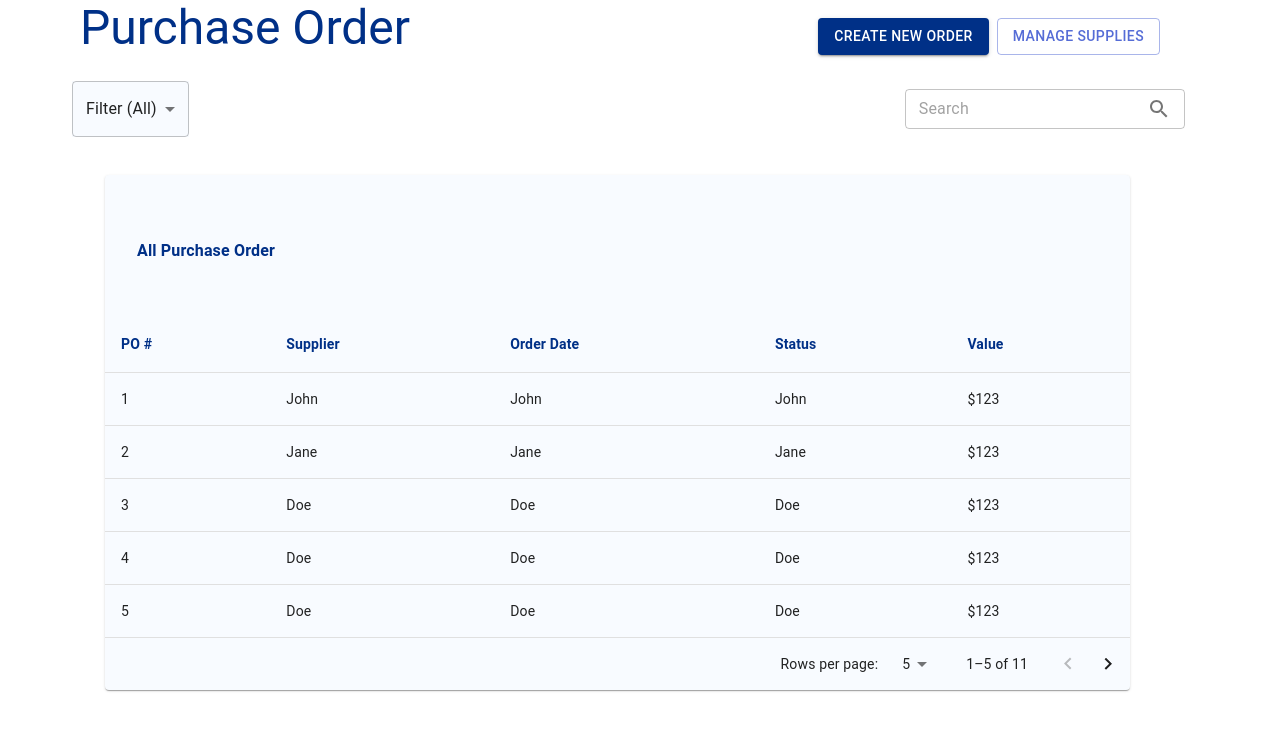
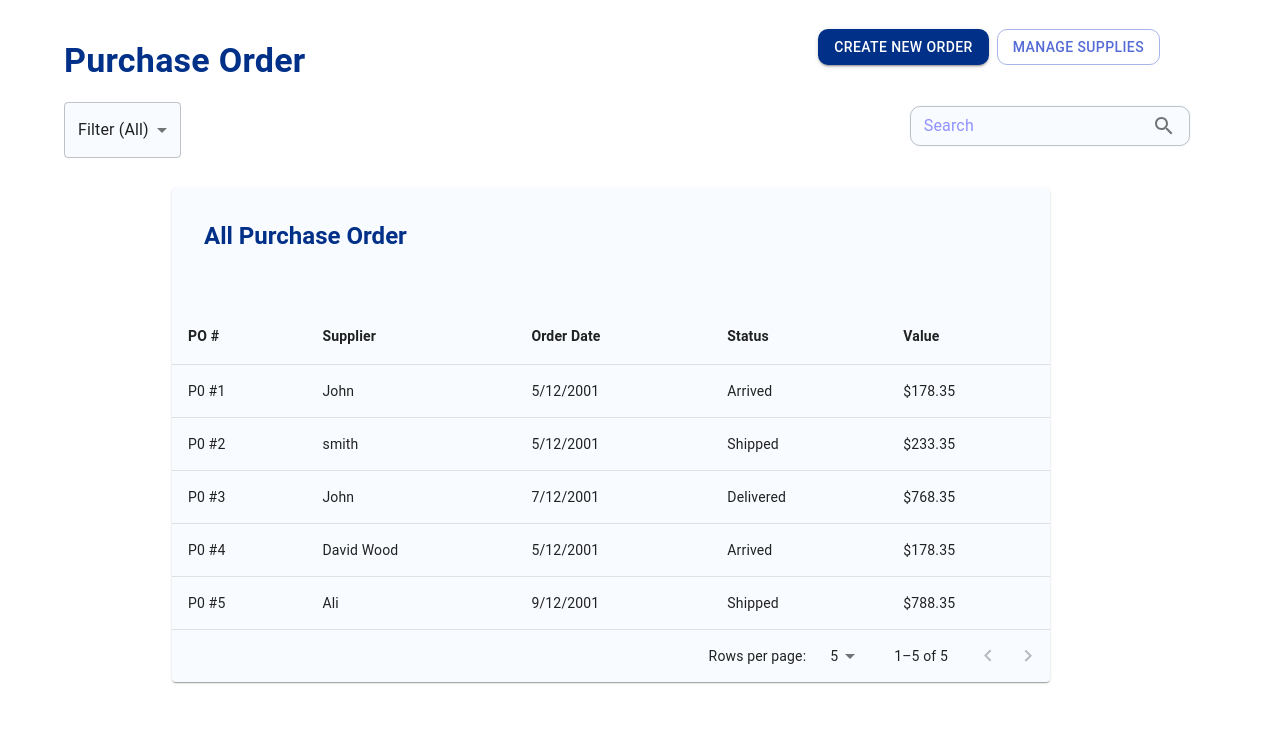
Before and after one commit to moizbroad/PurchaseOrder, a React (Create React App) app: page / in a window 1280 px wide. Shown: the top 730 px of the page. Built offline with nearby package versions, Linux system fonts and the light colour scheme.

Commit message:
Dynamic Table

```diff
--- a/src/App.css
+++ b/src/App.css
@@ -15,6 +15,6 @@
   border: 1x solid #888;
 }
 
-.read-the-docs{
-  color:#888;
+.custom-button {
+  border-radius: 10px; /* Adjust the value as needed */
 }
--- a/src/Component/Purchase/Create/OrderDetails.jsx
+++ b/src/Component/Purchase/Create/OrderDetails.jsx
@@ -3,7 +3,7 @@ import { Container, Box, TextField, Typography, Button, Switch } from '@mui/mate
 import SummaryDetail from '../Summary/SummaryDetail';
 
 const OrderDetails = (props) => {
-      const {handleButtonClick} = props
+    const { handleButtonClick } = props
     const [checked, setChecked] = useState(false);
     const [showSummary, setShowSummary] = useState(false);
 
@@ -18,51 +18,95 @@ const OrderDetails = (props) => {
     return (
         <Container>
             <Box sx={{ width: '100%', maxWidth: 500, color: '#003087', marginLeft: 0, marginTop: 2 }}>
-                <Typography variant="h5" gutterBottom sx={{ color: '#003087'}}>
+                <Typography variant="h5" gutterBottom sx={{ color: '#003087' }}>
                     Create Details
                 </Typography>
             </Box>
 
             {showSummary ? (
-                <SummaryDetail />
+                <SummaryDetail handleButtonClick={handleButtonClick} />
             ) : (
                 <>
-                    <div style={{ display: 'flex' }}>
+                    <div style={{ display: 'flex' , borderRadius: '10px'}}>
                         <div>
                             <TextField
+
+
+
                                 id="outlined-multiline-static"
                                 label="Add Notes"
                                 multiline
-                                rows={5}
+                                rows={7}
                                 defaultValue="Default Value"
-                                style={{ width: '600px' }}
+                                style={{ width: '600px', borderRadius: '10px', }}
+
                                 variant="outlined"
+
+
                             />
                         </div>
-                        <div style={{ display: 'flex', paddingLeft: '20' }}>
-                            <div style={{ marginRight: '200px' }}>
-                                <Typography variant="body" gutterBottom paddingLeft={3}>
+
+                        <div style={{
+                            display: 'column', paddingLeft: 22,
+                            width: 500,
+                        }}>
+
+                            <div style={{
+                                marginLeft:3 , display: 'flex',
+
+                                alignItems: 'center'
+                             }}>
+                                <Typography variant="body" gutterBottom style={{}}>
                                     Add Default Shipping Address
                                 </Typography>
-                            </div>
-                            <div>
+
+                                <div style={{ marginLeft: 180 }}>
                                     <Switch
                                         checked={checked}
                                         onChange={handleChange}
                                         color="primary"
                                     />
-                            </div>
+
                                 </div>
                              </div>
 
-                    <div style={{ display: 'flex', justifyContent: 'flex-end' }}>
-                        <Button variant="outlined">Save Draft</Button>
-                        <div style={{ marginLeft: '8px' }}>
-                            <Button variant="contained" onClick={()=>handleButtonClick('orderSummary')}>
+                             <div style={{ display: 'coloum', marginTop: 2 }}>
+                                <TextField
+                                    id="outlined-multiline-static"
+                                    label="Add Notes"
+                                    multiline
+                                    rows={3}
+                                    defaultValue="Default Value"
+                                    style={{ width: '550px' }}
+                                    variant="outlined"
+                                />
+                            </div>
+
+                            <div style={{ display: 'flex',  marginTop: 12, width: '100%' , marginBottom:45}}>
+                                <div style={{ flex: 1, margin: '0 4px' }}>
+
+                                    <Button variant="outlined" fullWidth  sx={{borderRadius: '10px'}}>
+                                        Save Draft
+                                    </Button>
+                                </div>
+                                <div style={{ flex: 1, margin: '0 4px' }}>
+
+                                    <Button variant="contained" onClick={() => handleButtonClick('orderSummary')} fullWidth  sx={{borderRadius: '10px'}}>
                                         Proceed to Summary
                                     </Button>
                                 </div>
                             </div>
+
+
+                        </div>
+
+
+                    </div>
+
+
+
+
+
                 </>
             )}
         </Container>
--- a/src/Component/Purchase/Create/OrderHeader.jsx
+++ b/src/Component/Purchase/Create/OrderHeader.jsx
@@ -1,8 +1,8 @@
 import React, { useState } from 'react'
 import { Container, Box, TextField, Typography, IconButton, } from '@mui/material'
 import KeyboardBackspaceIcon from '@mui/icons-material/KeyboardBackspace';
-import { Navigator } from 'react-router-dom';
-import PurchaseOrder from '../../../Pages/PurchaseOrder';
+//import { Navigator } from 'react-router-dom';
+//import PurchaseOrder from '../../../Pages/PurchaseOrder';
 
 
 
@@ -17,12 +17,12 @@ const OrderHeader = (props) => {
     <Container>
 
       <Box sx={{ width: '100%', color: '#003087', marginTop: 4, display: 'flex', justifyContent: 'flex-start', alignItems: 'center' }} >
-        <div>
-          <IconButton onClick={handleIconClick}>
+        <div >
+          <IconButton onClick={handleIconClick} style={{color: '#003087'}}>
             <KeyboardBackspaceIcon />
           </IconButton>
         </div>
-        <Typography variant="h4" gutterBottom sx={{ color: '#003087', paddingLeft: 2 }}>
+        <Typography variant="h4" gutterBottom sx={{ color: '#003087', paddingLeft: 2 ,fontWeight: 'bold'}}>
           Create Order
         </Typography>
       </Box>
--- a/src/Component/Purchase/CustomTable.jsx
+++ b/src/Component/Purchase/CustomTable.jsx
@@ -5,18 +5,76 @@ import { TableContainer, Table, TableHead, TableBody, TableRow, TableCell, Table
 
 const CustomTable = () => {
   const data = [
-    { id: 1, name: 'John', value: '$123' },
-    { id: 2, name: 'Jane', value: '$123' },
-    { id: 3, name: 'Doe', value: '$123' },
-    { id: 4, name: 'Doe', value: '$123' },
-    { id: 5, name: ' Doe', value: '$123' },
-    { id: 6, name: ' Doe', value: '$123' },
-    { id: 7, name: ' Doe', value: '$123' },
-    { id: 8, name: ' Doe', value: '$123' },
-    { id: 9, name: ' Doe', value: '$123' },
-    { id: 10, name: ' Doe', value: '$123' },
-    { id: 11, name: ' Doe', value: '$123' },
-    // ... more data ...
+    { id: 1,
+      Title: 'P0 #1',
+      supplier: 'John',
+      OrderDate: '5/12/2001',
+      Status: 'Arrived' ,
+      value: '$178.35'
+    },
+    { id: 2,
+      Title: 'P0 #2',
+      supplier: 'smith',
+      OrderDate: '5/12/2001',
+      Status: 'Shipped' ,
+      value: '$233.35'
+    },
+    { id: 3,
+      Title: 'P0 #3',
+      supplier: 'John',
+      OrderDate: '7/12/2001',
+      Status: 'Delivered' ,
+      value: '$768.35'
+    },
+    { id: 4,
+      Title: 'P0 #4',
+      supplier: 'David Wood',
+      OrderDate: '5/12/2001',
+      Status: 'Arrived' ,
+      value: '$178.35'
+    },
+    { id: 5,
+      Title: 'P0 #5',
+      supplier: 'Ali',
+      OrderDate: '9/12/2001',
+      Status: 'Shipped ' ,
+      value: '$788.35'
+    },
+    // { id: 6,
+    //   Title: 'P0 #6',
+    //   supplier: 'Moiz Khan',
+    //   OrderDate: '12/12/2001',
+    //   Status: 'In Transit' ,
+    //   value: '$228.35'
+    // },
+    // { id: 7,
+    //   Title: 'P0 #7',
+    //   supplier: 'Jamshad',
+    //   OrderDate: '9/12/2001',
+    //   Status: 'Arrived' ,
+    //   value: '$222.35'
+    // },
+    // { id: 8,
+    //   Title: 'P0 #8',
+    //   supplier: 'Jamshad',
+    //   OrderDate: '9/12/2001',
+    //   Status: 'Arrived' ,
+    //   value: '$222.35'
+    // },
+    // { id: 9,
+    //   Title: 'P0 #9',
+    //   supplier: 'Jamshad',
+    //   OrderDate: '9/12/2001',
+    //   Status: 'Arrived' ,
+    //   value: '$222.35'
+    // },
+    // { id: 10,
+    //   Title: 'P0 #10',
+    //   supplier: 'Jamshad',
+    //   OrderDate: '9/12/2001',
+    //   Status: 'Arrived' ,
+    //   value: '$222.35'
+    // },
   ];
 
   // Step 1: Define the number of rows per page options
@@ -41,21 +99,22 @@ const CustomTable = () => {
   const emptyRows = rowsPerPage - Math.min(rowsPerPage, data.length - page * rowsPerPage);
 
   return (
-    <Box sx={{ padding: '30px 150px 87px 105px' }}  >
-      <TableContainer component={Paper} sx={{ backgroundColor: '#F8FBFF', paddingTop: 8 }}   >
 
-        <Typography varient='h3' gutterBottom sx={{ paddingLeft: 4, color: '#003087', paddingBottom: 6, fontWeight: 'bold'  }} >
+    <Box sx={{ padding: '30px 230px 87px 172px' }}  >
+      <TableContainer component={Paper} sx={{ backgroundColor: '#F8FBFF', paddingTop: 4 }}  >
+
+        <Typography variant="h5" gutterBottom sx={{ paddingLeft: 4, color: '#003087', paddingBottom: 6, fontWeight: 'bold'  }} >
           All Purchase Order
         </Typography>
         <Table aria-label="simple table" >
           {/* Table header */}
           <TableHead   >
             <TableRow style={{paddingTop:'80'}}>
-              <TableCell style={{ fontWeight: 'bold', color: '#003087', }}>PO #</TableCell>
-              <TableCell style={{ fontWeight: 'bold', color: '#003087' }}>Supplier</TableCell>
-              <TableCell style={{ fontWeight: 'bold', color: '#003087' }}>Order Date</TableCell>
-              <TableCell style={{ fontWeight: 'bold', color: '#003087' }}>Status</TableCell>
-              <TableCell style={{ fontWeight: 'bold', color: '#003087' }}>Value</TableCell>
+              <TableCell style={{ fontWeight: 'bold'  }}>PO #</TableCell>
+              <TableCell style={{ fontWeight: 'bold'  }}>Supplier</TableCell>
+              <TableCell style={{ fontWeight: 'bold'  }}>Order Date</TableCell>
+              <TableCell style={{ fontWeight: 'bold' }}>Status</TableCell>
+              <TableCell style={{ fontWeight: 'bold'  }}>Value</TableCell>
             </TableRow>
           </TableHead>
 
@@ -66,10 +125,10 @@ const CustomTable = () => {
               : data
             ).map((row) => (
               <TableRow key={row.id}>
-                <TableCell>{row.id}</TableCell>
-                <TableCell>{row.name}</TableCell>
-                <TableCell>{row.name}</TableCell>
-                <TableCell>{row.name}</TableCell>
+                <TableCell>{row.Title}</TableCell>
+                <TableCell>{row.supplier}</TableCell>
+                <TableCell>{row.OrderDate}</TableCell>
+                <TableCell>{row.Status}</TableCell>
                 <TableCell>{row.value}</TableCell>
 
               </TableRow>
--- a/src/Component/Purchase/Header.jsx
+++ b/src/Component/Purchase/Header.jsx
@@ -2,22 +2,22 @@ import React from 'react'
 import Box from '@mui/material/Box';
 import Typography from '@mui/material/Typography';
 import Container from '@mui/material/Container';
-
-//import Container from '@mui/material/Typography';
-import { Button ,Grid} from '@mui/material';
+import { Button, Grid } from '@mui/material';
 import MenuItem from '@mui/material/MenuItem';
 import FormControl from '@mui/material/FormControl';
 import Select from '@mui/material/Select';
 import TextField from '@mui/material/TextField';
 import InputAdornment from '@mui/material/InputAdornment';
 import SearchIcon from '@mui/icons-material/Search';
-//import { useHistory } from 'react-router-dom';
-//import { findAllByTestId } from '@testing-library/react';
 import { useNavigate } from "react-router-dom";
 
 
+
+
 const Header = (props) => {
-    const {handleButtonClick} = props
+    const { handleButtonClick } = props
+
+    // main navigation
     const navigate = useNavigate();
     function handleClick() {
         navigate("/CreateOrder");
@@ -37,19 +37,33 @@ const Header = (props) => {
     // paddingLeft={12}  paddingRight={12}
 
     return (
+
         <Container>
+
             <Box  >
                 <Grid container alignItems="center">
-            <Grid item xs={12} sm={6}>
-                <Typography variant="h3" gutterBottom sx={{ color: '#003087' }} paddingLeft={2}>
+                    <Grid item xs={12} sm={6} mt={5}>
+                        <Typography variant="h4" gutterBottom sx={{ color: '#003087', fontWeight: 'bold' }} paddingLeft={0}>
                             Purchase Order
                         </Typography>
                     </Grid>
                     <Grid item xs={12} sm={6} >
+
                         <Box display="flex" justifyContent="flex-end" gap={1} marginRight={7}>
+
                             <Button variant="contained"
-                    onClick={()=>handleButtonClick('createOrder')} sx={{ backgroundColor: '#003087', color: 'white' }}>Create New Order</Button>
-                    <Button variant="outlined">Manage Supplies</Button>
+                                onClick={() => handleButtonClick('createOrder')}
+                                sx={{ backgroundColor: '#003087', color: 'white', borderRadius: '10px' }}>
+                                Create New Order
+                            </Button>
+
+                            <Button variant="outlined" className="custom-button" sx={{
+      borderRadius: '10px', // Adjust the border radius as needed
+    }}>
+
+                                Manage Supplies
+
+                            </Button>
                         </Box>
                     </Grid>
                 </Grid>
@@ -59,7 +73,7 @@ const Header = (props) => {
 
                     {'center'} paddingLeft={0} gap={1}  >
 
-                    <FormControl sx={{ m: 1, backgroundColor: '#F8FBFF', }}>
+                    <FormControl sx={{ mt: 1, backgroundColor: '#F8FBFF', }}>
                         <Select
                             value={age}
                             onChange={handleChange}
@@ -78,8 +92,9 @@ const Header = (props) => {
 
 
 
-                    <div style={{ marginLeft: 700 }}>
+                    <div style={{ marginLeft: 720 }}>
                         <TextField
+
                             variant="outlined"
                             placeholder="Search"
                             size="small"
@@ -89,10 +104,12 @@ const Header = (props) => {
                                         <SearchIcon />
                                     </InputAdornment>
                                 ),
+                                sx: { borderRadius: '10px', color: 'blue', backgroundColor: '#F8FBFF', border: '1px solid #F8FBFF' }
                             }}
-                            sx={{ borderRadius: '50px' }} // Apply the border radius directly here
+
                         />
                     </div>
+
 
 
                 </Box>
@@ -102,6 +119,7 @@ const Header = (props) => {
 
 
         </Container>
+
     )
 }
 
--- a/src/Pages/AllOrder.jsx
+++ b/src/Pages/AllOrder.jsx
@@ -7,9 +7,11 @@ const AllOrder = () => {
   const [activeComponent, setActiveComponent] = useState('purchaseOrder');
 
   const handleButtonClick = (componentName ) => {
+
     setActiveComponent(componentName);
   };
-  const [ selectedRows  , setSelectedRows] = useState([]);
+ const [ selectedRows  , setSelectedRows] = useState([]);
+ // const [selectedRowsData, setSelectedRowsData] = useState([]);
 
   const handleCreateNewOrderClick = () => {
     // This function is called from PurchaseOrder
@@ -32,7 +34,10 @@ const AllOrder = () => {
          />)}
 
         {activeComponent === 'orderSummary' && (<OrderSummary handleButtonClick={handleButtonClick}
-        selectedRows={selectedRows} />)}
+
+        selectedRows={selectedRows}
+        setSelectedRows={setSelectedRows}
+        />)}
       </div>
     </div>
   );
--- a/src/Pages/OrderSummary.jsx
+++ b/src/Pages/OrderSummary.jsx
@@ -4,9 +4,13 @@ import SummaryDetail from '../Component/Purchase/Summary/SummaryDetail'
 const OrderSummary = (props) => {
   const {handleButtonClick} = props
   const {selectedRows} = props
+  const {setSelectedRows} = props
+  //const {selectedRowsData} = props
   return (
     <>
         <SummaryDetail handleButtonClick={handleButtonClick}
+        selectedRows={ selectedRows}
+        setSelectedRows={setSelectedRows}
         />
 
     </>
--- a/src/index.css
+++ b/src/index.css
@@ -12,3 +12,9 @@ code {
   font-family: source-code-pro, Menlo, Monaco, Consolas, 'Courier New',
     monospace;
 }
+/* styles.css */
+
+.custom-textfield {
+  border-radius: 50px;
+  /* Add any other custom styles you want for the TextField here */
+}
```
Also changed, not shown: src/Component/Purchase/Create/ProductTable.jsx (+86 -16 lines), src/Component/Purchase/Summary/SummaryDetail.jsx (+70 -46 lines). Lines whose indentation alone changed are shown as unchanged.
